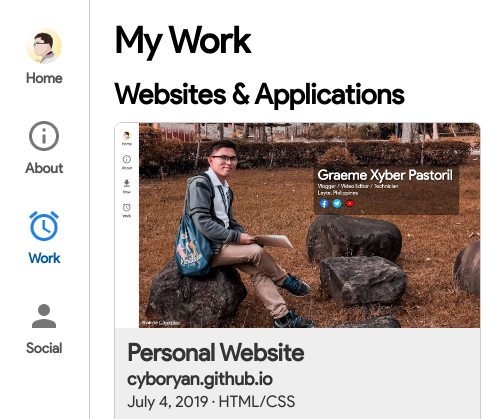
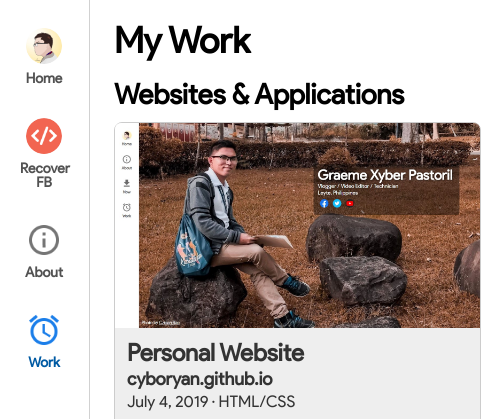
Before and after one commit to cyboryan/cyboryan.github.io, a plain HTML site: page work.html in a window 1280 px wide. Shown: the top 419 px of the page, 0-497 px from the left. Drawn offline with Linux system fonts and the light colour scheme.

Commit message:
change on nav bar

```diff
--- a/work.html
+++ b/work.html
@@ -22,6 +22,16 @@
                             </div>
                         </div>
                     </a>
+                    <a href="recoverfb.html">
+                        <div class="nav-button block">
+                            <div class="nav-button-inner">
+                                <span class="span-8px block"></span>
+                                <img src="img/code.jpg" class="block">
+                                <span class="span-8px block"></span>
+                                <p>Recover FB</p>
+                            </div>
+                        </div>
+                    </a>
                     <a href="about.html">
                         <div class="nav-button block">
                             <div class="nav-button-inner">
@@ -39,16 +49,6 @@
                                 <img src="img/clock.png" class="block">
                                 <span class="span-8px block"></span>
                                 <p>Work</p>
-                            </div>
-                        </div>
-                    </a>
-                    <a href="https://www.facebook.com/cyboryan">
-                        <div class="nav-button block">
-                            <div class="nav-button-inner">
-                                <span class="span-8px block"></span>
-                                <img src="img/social.png" class="block">
-                                <span class="span-8px block"></span>
-                                <p>Social</p>
                             </div>
                         </div>
                     </a>
```
